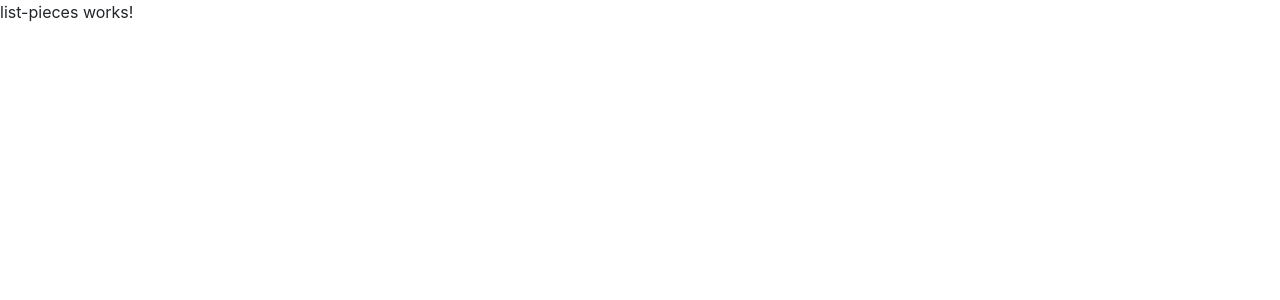
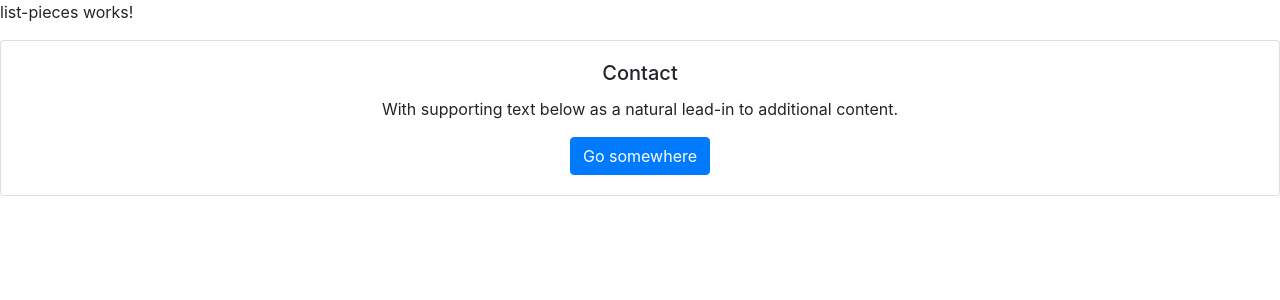
Before and after one commit to LiviaLavy/Spring-Domina_Front-End, an Angular app: page /SpringDomina/pieces in a window 1280 px wide. Shown: the top 300 px of the page. Built offline with nearby package versions, Linux system fonts and the light colour scheme.

Commit message:
liens entre les pages

```diff
--- a/src/app/components/accueil/accueil.component.html
+++ b/src/app/components/accueil/accueil.component.html
@@ -5,23 +5,30 @@
 
   <ngb-carousel *ngIf="images">
     <ng-template ngbSlide>
-      <img [src]="images[0]" alt="Random first slide">
+      <img [src]="images[0]" alt="Random first slide" (click)="listPiecesClicked()">
       <div class="carousel-caption">
         <h3>First slide label</h3>
         <p>Nulla vitae elit libero, a pharetra augue mollis interdum.</p>
       </div>
     </ng-template>
     <ng-template ngbSlide>
-      <img [src]="images[1]" alt="Random second slide">
+      <img [src]="images[1]" alt="Random second slide" (click)="listInstalsClicked()">
       <div class="carousel-caption">
         <h3>Second slide label</h3>
         <p>Lorem ipsum dolor sit amet, consectetur adipiscing elit.</p>
       </div>
     </ng-template>
     <ng-template ngbSlide>
-      <img [src]="images[2]" alt="Random third slide">
+      <img [src]="images[2]" alt="Random third slide" (click)="listCapteursClicked()">
       <div class="carousel-caption">
         <h3>Third slide label</h3>
+        <p>Praesent commodo cursus magna, vel scelerisque nisl consectetur.</p>
+      </div>
+    </ng-template>
+    <ng-template ngbSlide>
+      <img [src]="images[3]" alt="Random fourth slide" (click)="listConsosClicked()">
+      <div class="carousel-caption">
+        <h3>4slide label</h3>
         <p>Praesent commodo cursus magna, vel scelerisque nisl consectetur.</p>
       </div>
     </ng-template>
--- a/src/app/components/accueil/accueil.component.ts
+++ b/src/app/components/accueil/accueil.component.ts
@@ -1,4 +1,5 @@
 import { Component, OnInit } from '@angular/core';
+import { Router } from '@angular/router';
 
 @Component({
   selector: 'app-accueil',
@@ -6,10 +7,25 @@ import { Component, OnInit } from '@angular/core';
   styleUrls: ['./accueil.component.css']
 })
 export class AccueilComponent implements OnInit {
-  images = [1, 2, 3].map(() => `https://picsum.photos/900/500?random&t=${Math.random()}`);
-  constructor() { }
+  images = [1, 2, 3, 4].map(() => `https://picsum.photos/900/500?random&t=${Math.random()}`);
+  constructor(private router: Router) { }
 
   ngOnInit() {
   }
 
+  listPiecesClicked(): void {
+    this.router.navigateByUrl('/SpringDomina/pieces');
+  }
+
+  listInstalsClicked(): void {
+    this.router.navigateByUrl('/SpringDomina/installations');
+  }
+
+  listCapteursClicked(): void {
+    this.router.navigateByUrl('/SpringDomina/capteurs');
+  }
+
+  listConsosClicked(): void {
+    this.router.navigateByUrl('/SpringDomina/consommations');
+  }
 }
--- a/src/app/components/bottom-part/bottom-part.component.html
+++ b/src/app/components/bottom-part/bottom-part.component.html
@@ -1,3 +1,7 @@
-<p>
-  bottom-part works!
-</p>
+<div class="card text-center">
+  <div class="card-body">
+    <h5 class="card-title">Contact</h5>
+    <p class="card-text">With supporting text below as a natural lead-in to additional content.</p>
+    <a href="#" class="btn btn-primary">Go somewhere</a>
+  </div>
+</div>
--- a/src/app/components/list-capteurs/list-capteurs.component.html
+++ b/src/app/components/list-capteurs/list-capteurs.component.html
@@ -1,3 +1,7 @@
 <p>
   list-capteurs works!
 </p>
+
+<div>
+  <app-bottom-part></app-bottom-part>
+  </div>
--- a/src/app/components/list-consos/list-consos.component.html
+++ b/src/app/components/list-consos/list-consos.component.html
@@ -1,3 +1,7 @@
 <p>
   list-consos works!
 </p>
+
+<div>
+  <app-bottom-part></app-bottom-part>
+  </div>
--- a/src/app/components/list-instals/list-instals.component.html
+++ b/src/app/components/list-instals/list-instals.component.html
@@ -1,3 +1,7 @@
 <p>
   list-instals works!
 </p>
+
+<div>
+  <app-bottom-part></app-bottom-part>
+  </div>
--- a/src/app/components/list-pieces/list-pieces.component.html
+++ b/src/app/components/list-pieces/list-pieces.component.html
@@ -1,3 +1,7 @@
 <p>
   list-pieces works!
 </p>
+
+<div>
+  <app-bottom-part></app-bottom-part>
+  </div>
```
